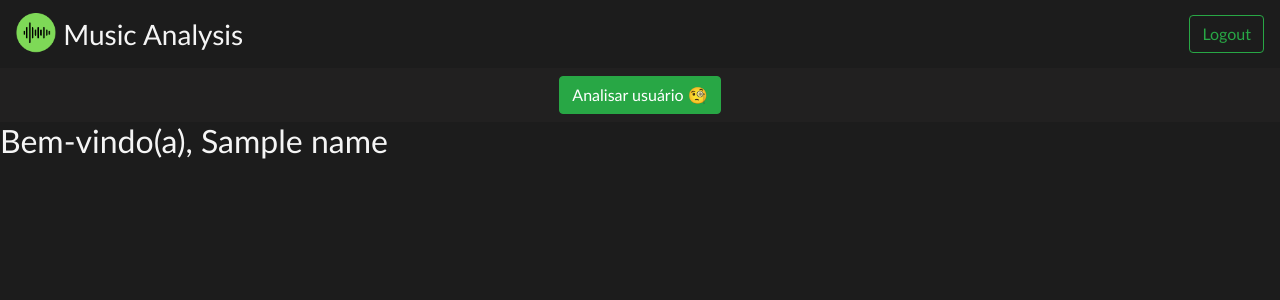
After one commit to Mateus-Mannes/musicanalysis, a Flask app: template templates/main.html in a window 1280 px wide. The commit adds this page. Shown: the top 300 px of the page. Run offline with Flask 2, Linux system fonts and the light colour scheme; the template is opened without the code that fills it: most values are stand-ins (such as "Sample title", 1, 10 or a date in 2020); some libraries are stand-ins or nearby versions.

Commit message:
adicionando a primeira formatação

```diff
--- a/application.py
+++ b/application.py
@@ -1,4 +1,5 @@
 import os
+from flask import Flask, session, request, redirect, render_template
 from flask_session import Session
 import spotipy
 import uuid
@@ -14,10 +15,12 @@ caches_folder = './.spotify_caches/'
 if not os.path.exists(caches_folder):
     os.makedirs(caches_folder)
 
+
 def session_cache_path():
     return caches_folder + session.get('uuid')
 
-@app.route('/')
+
+@app.route('/', methods=["GET", "POST"])
 def index():
     if not session.get('uuid'):
         # Step 1. Visitor is unknown, give random ID
@@ -33,12 +36,9 @@ def index():
         # Step 2. Display sign in link when no token
         auth_url = auth_manager.get_authorize_url()
         return f'<h2><a href="{auth_url}">Sign in</a></h2>'
+    spotify = spotipy.Spotify(auth_manager=auth_manager)
+    return render_template('main.html', name=spotify.me()["display_name"])
 
-    spotify = spotipy.Spotify(auth_manager=auth_manager)
-
-    return f'<h2>Hi {spotify.me()["display_name"]}, ' \
-           f'<small><a href="/sign_out">[sign out]<a/></small></h2>' \
-           f'<a href="/playlists">my playlists</a> | ' \
 
 @app.route('/sign_out')
 def sign_out():
@@ -48,8 +48,9 @@ def sign_out():
         # Remove the CACHE file (.cache-test) so that a new user can authorize.
         os.remove(session_cache_path())
     except OSError as e:
-        print ("Error: %s - %s." % (e.filename, e.strerror))
+        print("Error: %s - %s." % (e.filename, e.strerror))
     return redirect('/')
+
 
 @app.route('/playlists', methods=["GET", "POST"])
 def playlists():
--- a/templates/layout.html
+++ b/templates/layout.html
@@ -2,16 +2,26 @@
 <html lang="en">
     <head>
         <meta name="format-detection" content="telephone=no">
-        <link href="/static/icon.webp" rel="icon">
+        <link href="/static/icon1.webp" rel="icon">
         <meta name="viewport" content="width=device-width, initial-scale=1.0">
         <link rel="stylesheet" href="https://stackpath.bootstrapcdn.com/bootstrap/4.5.0/css/bootstrap.min.css" integrity="sha384-9aIt2nRpC12Uk9gS9baDl411NQApFmC26EwAOH8WgZl5MYYxFfc+NcPb1dKGj7Sk" crossorigin="anonymous">
         <script src="https://code.jquery.com/jquery-3.3.1.min.js"></script>
         <script src="https://cdnjs.cloudflare.com/ajax/libs/popper.js/1.14.3/umd/popper.min.js"></script>
         <script src="https://maxcdn.bootstrapcdn.com/bootstrap/4.1.3/js/bootstrap.min.js"></script>
-        <title>{% block title %}{% endblock %}</title>
+        <title>Music Analysis</title>
     </head>
     <body>
-        <main >
+        <body style="background-color:#1C1C1C;">
+            <nav class="navbar navbar-light" style="background-color: #1C1C1C;">
+                <a class="navbar-brand" href="/" style="color:whitesmoke;font-size:28px;font-family:Trebuchet MS;">
+                  <img src="/static/site-logo1.png" width="40" height="40" class="d-inline-block align-top" alt="" loading="lazy">
+                      Music Analysis
+                        <a href="/sign_out" class="btn btn-outline-success float-right" role="button">Logout</a>
+              </nav>
+              <nav class="navbar navbar-light" style="background-color: #212020;">
+              <a href="/playlists" class="btn btn-success mx-auto" type="submit">Analisar usuário 🧐</button></a>
+              </nav>
+        <main>
             {% block main %}{% endblock %}
         </main>
     </body>
--- /dev/null
+++ b/templates/main.html
@@ -0,0 +1,10 @@
+{% extends "layout.html" %}
+{% block main %}
+        <style>
+            body {
+                color: whitesmoke;
+                font-family:"Trebuchet MS";
+            }
+        </style>
+        <h2>Bem-vindo(a), {{name}}</h2>
+{% endblock %}
```
Also changed, not shown: templates/index.html (+32 -4 lines), static/icon.webp (deleted), static/icon1.webp (added), static/site-logo.png (deleted), static/site-logo1.png (added).
